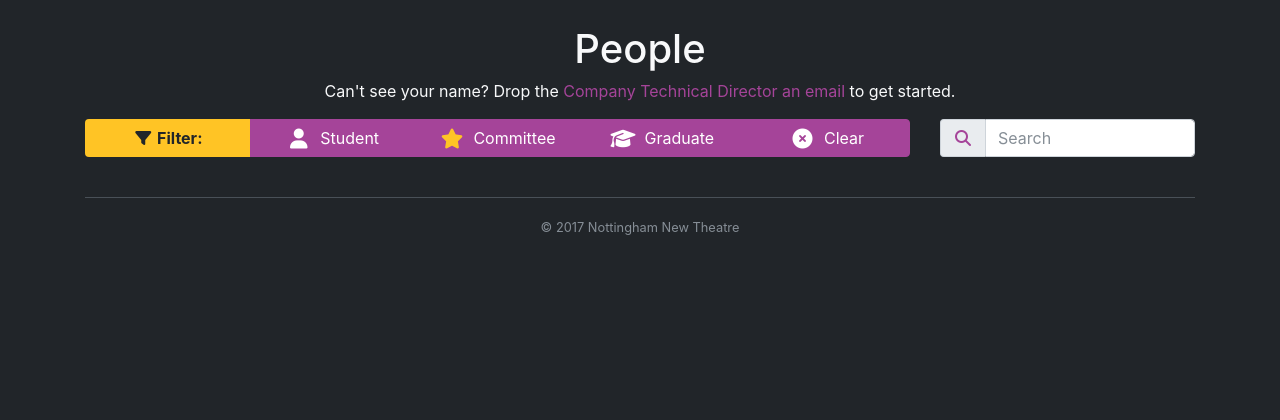
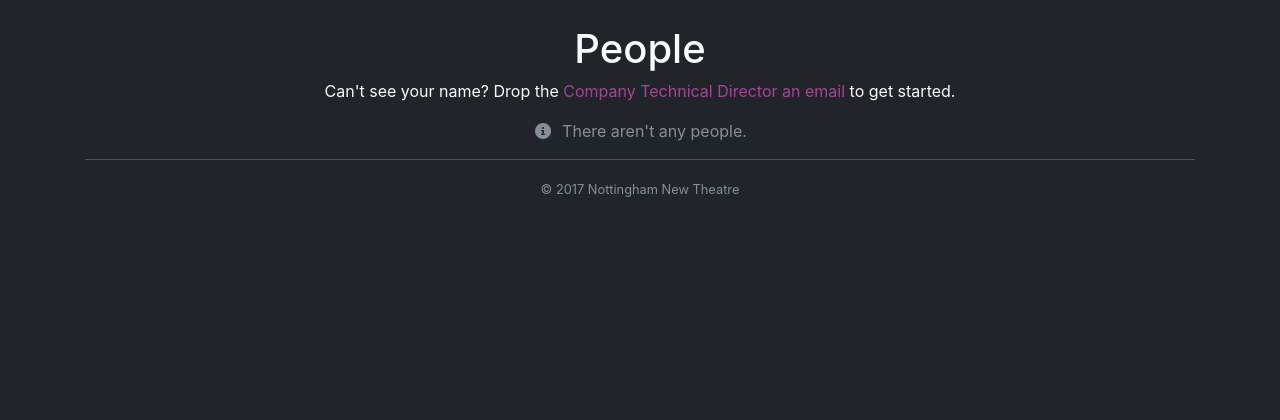
Before and after one commit to newtheatre/nt_training, a Django app: page /people/ in a window 1280 px wide. Shown: the part 127-547 px from the top of the page. Run offline with Django 3.2, Linux system fonts and the light colour scheme; data comes from the database, SQL or seed files in the repository; data that the repository does not hold is empty; some libraries are stand-ins or nearby versions.

Commit message:
Correction to lack of people logic

```diff
--- a/nt_training/templates/nt_training/people.html
+++ b/nt_training/templates/nt_training/people.html
@@ -13,7 +13,7 @@
 		<p class="text-center">Can't see your name? Drop the <a href="mailto:ctd@newtheatre.org.uk">Company Technical Director an email</a> to get started. <br />
 	</div>
 </div>
-{% if people is None %}
+{% if not people %}
 	<p class="text-center text-muted"><i class="fa fa-info-circle fa-fw"></i>&nbsp; There aren't any people.</p>
 {% else %}
 	{% include 'nt_training/include/people-list.html' %}
```
